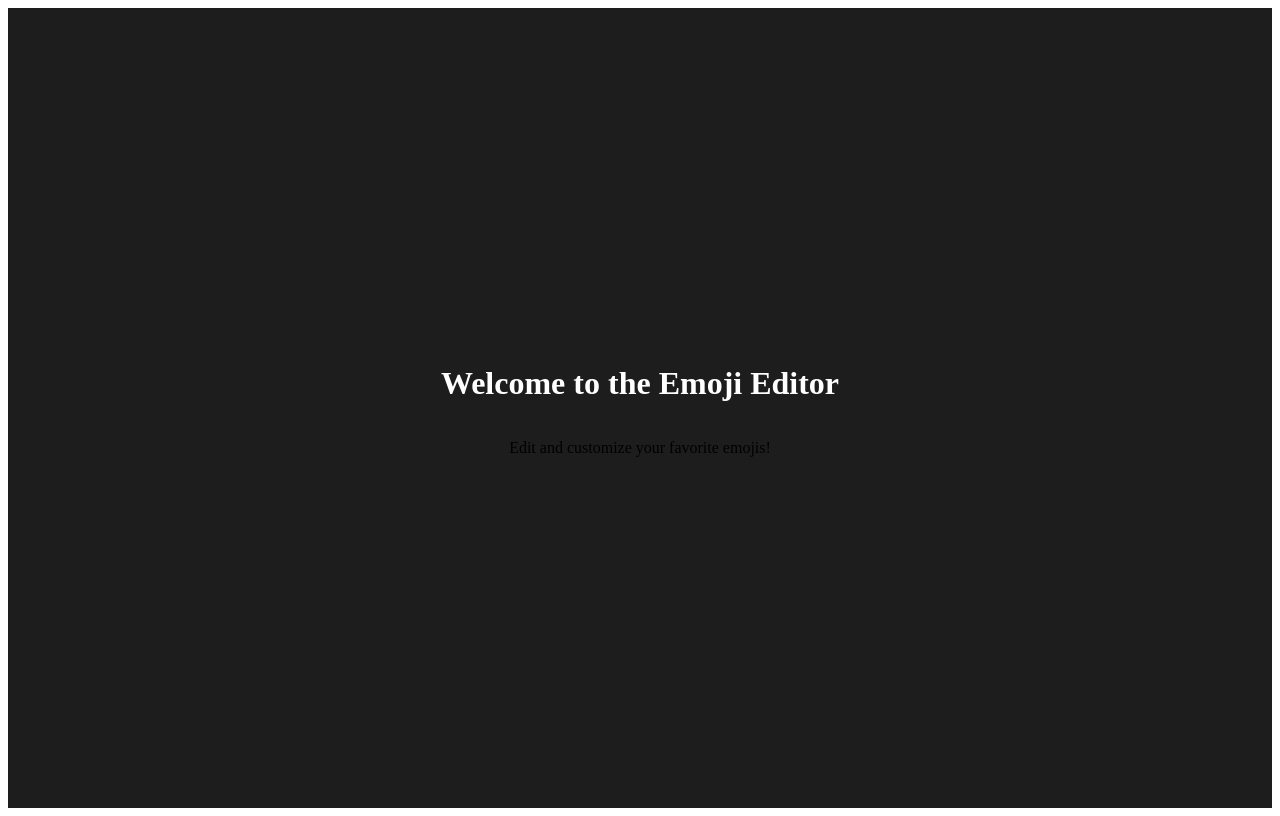
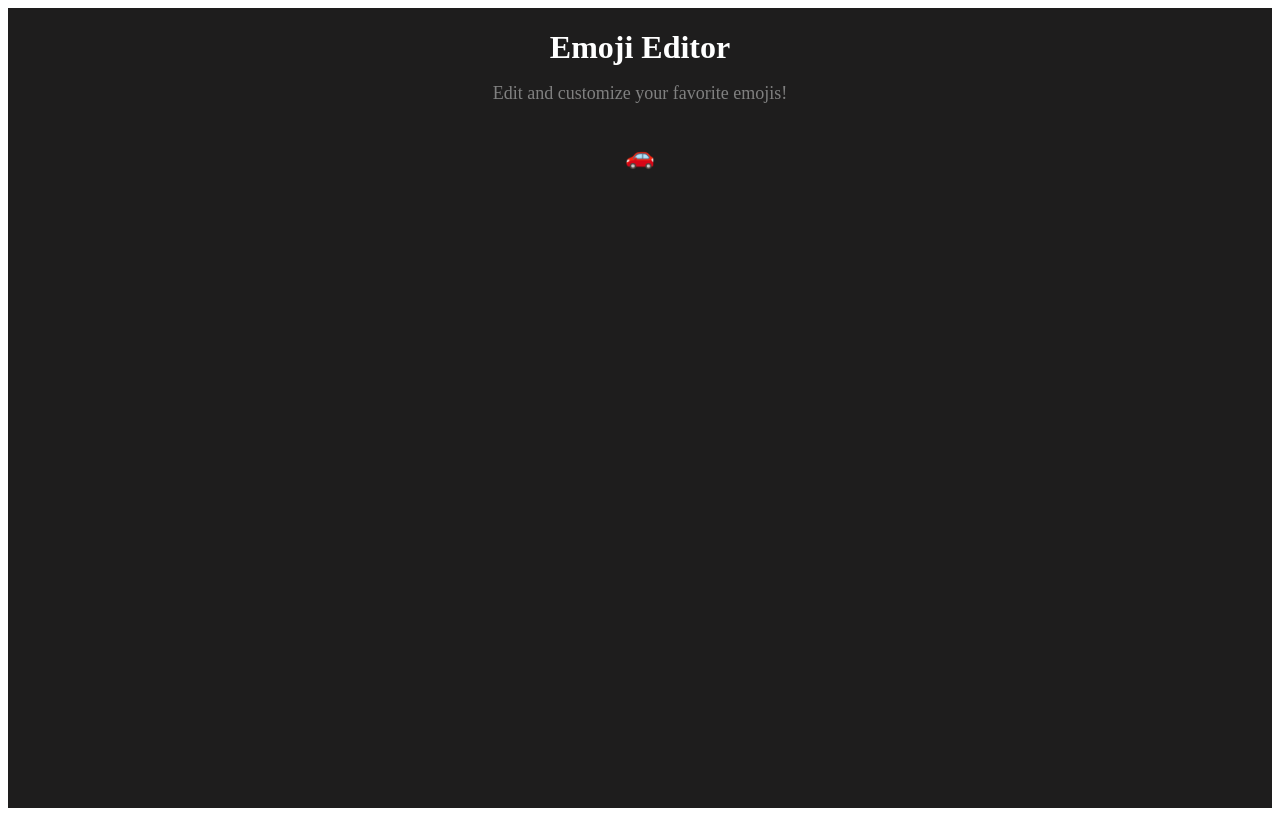
Before and after one commit to Shrilesh-Dhobale/Emoji-Editor, a React (Vite) app: page / in a window 1280 px wide. Built offline with nearby package versions, Linux system fonts and the light colour scheme.

Commit message:
Emoji added

```diff
--- a/src/views/Home/Home.css
+++ b/src/views/Home/Home.css
@@ -2,12 +2,18 @@
     display: flex;
     flex-direction: column;
     align-items: center;
-    justify-content: center;
+
     height: 100vh;
     background-color: #1e1d1d;
+    top:10px;
 }
 .Heading{
-    font-size: 2rem;
+    font-size: 32px;
     font-weight: bold;
     color: white;
 }
+.sub-title{
+    font-size: 18px;
+    color: gray;
+    margin-top: -5px;
+}
--- a/src/views/Home/Home.jsx
+++ b/src/views/Home/Home.jsx
@@ -4,8 +4,11 @@ import './Home.css'
 function Home() {
   return (
     <div className="container">
-      <h1 className="Heading">Welcome to the Emoji Editor</h1>
-      <p>Edit and customize your favorite emojis!</p>
+      <h1 className="Heading">Emoji Editor</h1>
+      <p className='sub-title'>Edit and customize your favorite emojis!</p>
+      <div className="emoji-grid">
+        <h2 className='emoji'>🚗</h2>
+      </div>
     </div>
   )
 }
```
